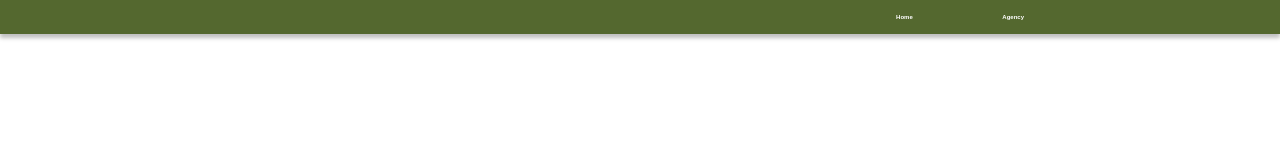
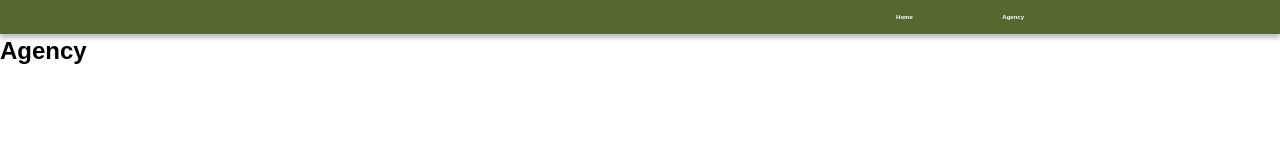
Before and after one commit to TritonSE/FSD-Distribution-Web-App, a React (Create React App) app: page /agency in a window 1280 px wide. Shown: the top 160 px of the page. Built offline with nearby package versions, Linux system fonts and the light colour scheme.

Commit message:
Implemented BrowserReactor

```diff
--- a/package.json
+++ b/package.json
@@ -8,6 +8,7 @@
     "@testing-library/user-event": "^12.5.0",
     "react": "^17.0.1",
     "react-dom": "^17.0.1",
+    "react-router-dom": "^5.2.0",
     "react-scripts": "4.0.1",
     "web-vitals": "^0.2.4"
   },
--- /dev/null
+++ b/src/components/Agency.js
@@ -0,0 +1,11 @@
+import React, { Component } from 'react'
+
+export default class Agency extends Component {
+    render() {
+        return (
+            <div>
+                <h2>Agency</h2>
+            </div>
+        )
+    }
+}
--- /dev/null
+++ b/src/components/Home.js
@@ -0,0 +1,11 @@
+import React, { Component } from 'react'
+
+export default class Home extends Component {
+    render() {
+        return (
+            <div>
+                <h2>Home</h2>
+            </div>
+        )
+    }
+}
--- a/src/components/Navbar/MenuItems.js
+++ b/src/components/Navbar/MenuItems.js
@@ -1,12 +1,12 @@
 export const MenuItems = [
     {
         title: 'Home',
-        url: '#',
+        url: '/',
         cName: 'nav-links'
     },
     {
         title: 'Agency',
-        url: '#',
+        url: '/agency',
         cName: 'nav-links'
     },
 
--- a/src/components/Navbar/Navbar.js
+++ b/src/components/Navbar/Navbar.js
@@ -1,23 +1,36 @@
 import React, {Component} from 'react';
 import { MenuItems } from "./MenuItems"
+import { BrowserRouter as Router, Route, Switch, Link } from "react-router-dom"
 import './Navbar.css'
+import Home from "../Home";
+import Agency from "../Agency";
+
+
 class Navbar extends Component {
     render() {
         return(
+            <div>
                 <nav className="NavbarItems">
                     <ul className='nav-menu'>
                         {MenuItems.map((item, index) => {
                             return (
                                 <li key={index}>
-                                <a className={item.cName} href={item.url}>
+                                    <Link className={item.cName} as={Link} to={item.url}>
                                         {item.title}
-                                </a>
+                                    </Link>
                                 </li>
                             )
 
                         })}
                     </ul>
                 </nav>
+                <div>
+                    <switch>
+                        <Route exact path="/" component={Home}/>
+                        <Route exact path="/agency" component={Agency}/>
+                    </switch>
+                </div>
+            </div>
         )
     }
 }
--- a/src/index.js
+++ b/src/index.js
@@ -3,8 +3,15 @@ import ReactDOM from 'react-dom';
 import './index.css';
 import App from './App';
 import reportWebVitals from './reportWebVitals';
+import { BrowserRouter } from 'react-router-dom';
 
-ReactDOM.render(<App />, document.getElementById('root'));
+const app = (
+    <BrowserRouter>
+        <App />
+    </BrowserRouter>
+);
+
+ReactDOM.render(app, document.getElementById('root'));
 
 // If you want to start measuring performance in your app, pass a function
 // to log results (for example: reportWebVitals(console.log))
```
Also changed, not shown: 2 other files (tests, documents, lock files or other folders). Lines whose indentation alone changed are shown as unchanged.
